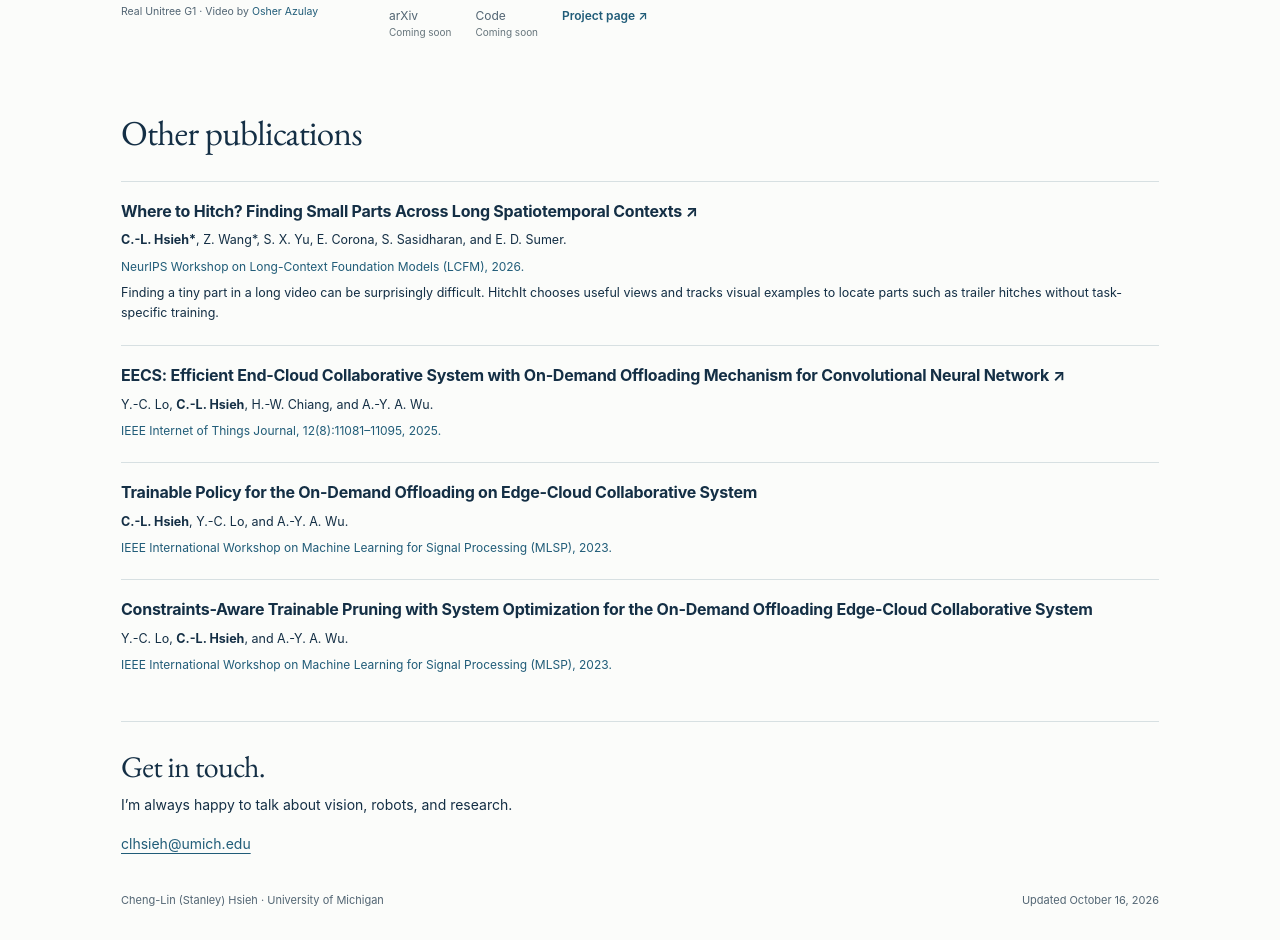
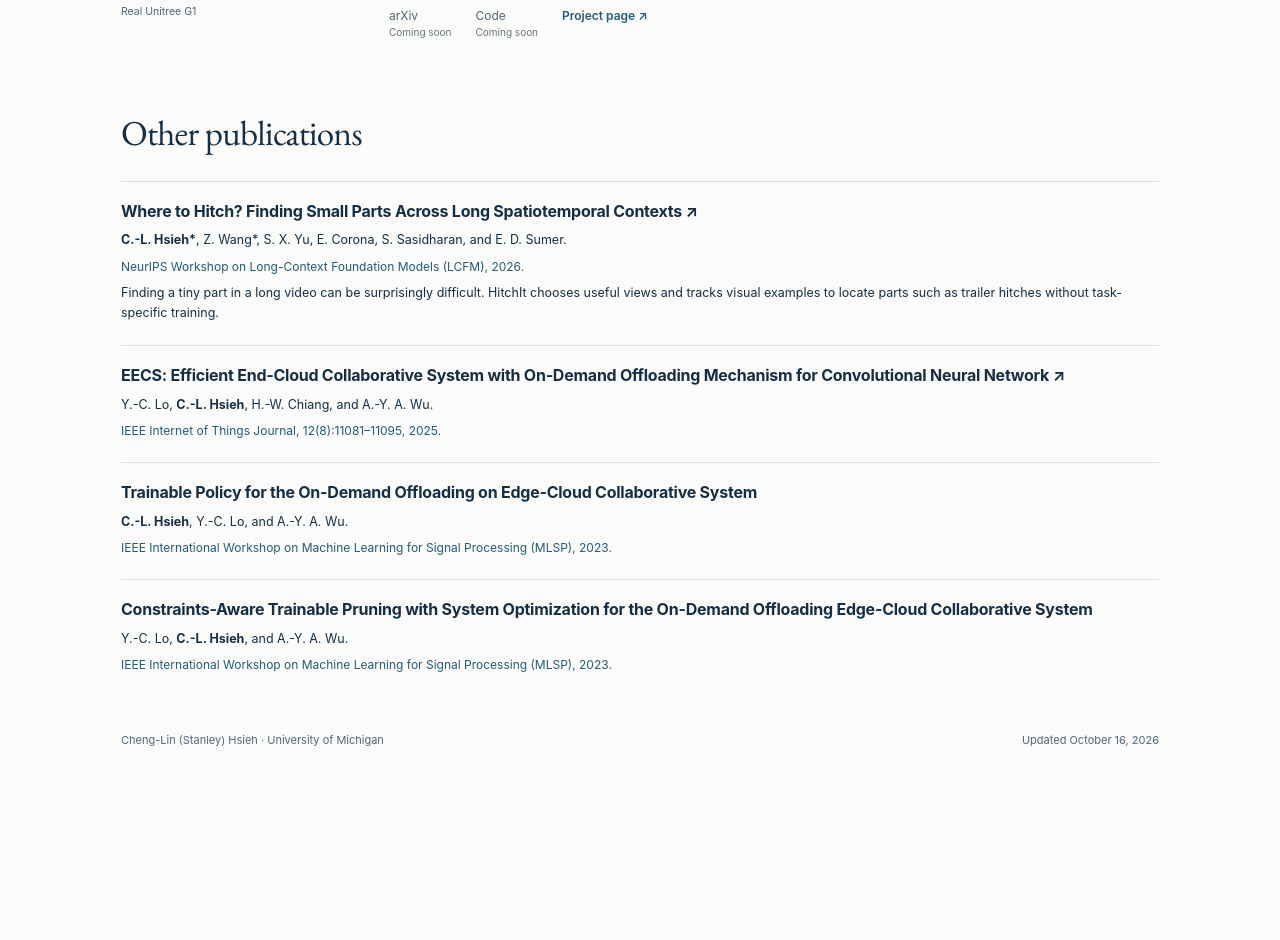
Before and after one commit to chenglinh/chenglinh.github.io, a Jekyll site: the page index.html, which Jekyll copies as it is, in a window 1280 px wide and 1400 px high, scrolled down 560 px, cut to the strip 460-1400 px from the top of the window. Built offline with Jekyll 4.4.1, drawn with Linux system fonts in a browser that asks for light colours; after the commit the page ends 1799 px from its top, so only the background shows below that; some of the changed text lies outside the part shown.

Commit message:
Simplify homepage contact details and video caption

```diff
--- a/index.html
+++ b/index.html
@@ -13,15 +13,15 @@
 </head>
 <body>
 <a class="skip" href="#main">Skip to content</a>
-<header class="topbar"><a class="wordmark" href="#">Cheng-Lin (Stanley) Hsieh</a><nav aria-label="Main navigation"><a href="#selected">Selected research</a><a href="#publications">Other publications</a><a href="#contact">Contact</a></nav></header>
+<header class="topbar"><a class="wordmark" href="#">Cheng-Lin (Stanley) Hsieh</a><nav aria-label="Main navigation"><a href="#selected">Selected research</a><a href="#publications">Other publications</a></nav></header>
 <main id="main">
 <section class="hero" aria-labelledby="intro-title">
 <div><h1 id="intro-title"><span>Cheng-Lin (Stanley) Hsieh</span><span class="name-cn" lang="zh-Hant">謝承霖</span></h1>
 <p class="intro">I’m a Ph.D. candidate at the University of Michigan, advised by <a href="https://web.eecs.umich.edu/~stellayu/">Stella X. Yu</a>. I study visual correspondence and robot learning, with hands-on experience on the Unitree G1.</p>
-<div class="contact"><a href="mailto:clhsieh@umich.edu">Email ↗</a><a href="https://github.com/chenglinh">GitHub ↗</a></div></div>
+<p id="contact" class="contact"><a href="mailto:clhsieh@umich.edu">clhsieh@umich.edu</a></p></div>
 <figure class="portrait"><img src="images/cheng-lin-hsieh.jpg" alt="Portrait of Cheng-Lin Hsieh" width="2901" height="2901"></figure>
 </section>
-<p class="availability">Seeking summer 2027 research internships in robotics and computer vision. <a href="mailto:clhsieh@umich.edu">Get in touch ↗</a></p>
+<p class="availability">Seeking summer 2027 research internships in robotics and computer vision.</p>
 <section id="selected" class="section" aria-labelledby="research-title">
 <div class="section-heading"><h2 id="research-title">Selected research</h2><p class="section-note">* Equal contribution</p></div>
 <article class="research-card">
@@ -30,7 +30,7 @@
 <div class="project-links" aria-label="Dense Flow resources"><span>arXiv <small>Coming soon</small></span><span>Code <small>Coming soon</small></span><span>Project page <small>Coming soon</small></span></div></div>
 </article>
 <article class="research-card">
-<figure class="project-media"><video controls muted loop playsinline preload="metadata" poster="assets/teasers/fall-recovery.jpg" width="780" height="423" aria-label="A real Unitree G1 performs guided fall recovery on raised terrain"><source src="assets/teasers/fall-recovery.mp4" type="video/mp4">Your browser does not support video. <a href="assets/teasers/fall-recovery.mp4">Watch the recovery demo</a>.</video><figcaption>Real Unitree G1 · Video by <a href="https://osheraz.github.io/">Osher Azulay</a></figcaption></figure>
+<figure class="project-media"><video controls muted loop playsinline preload="metadata" poster="assets/teasers/fall-recovery.jpg" width="780" height="423" aria-label="A real Unitree G1 performs guided fall recovery on raised terrain"><source src="assets/teasers/fall-recovery.mp4" type="video/mp4">Your browser does not support video. <a href="assets/teasers/fall-recovery.mp4">Watch the recovery demo</a>.</video><figcaption>Real Unitree G1</figcaption></figure>
 <div><p class="badge neutral">Under review</p><h3>Test-Time Motion Steering for Perceptive Humanoid Fall Recovery</h3><p class="authors">Osher Azulay*, <strong>Cheng-Lin Hsieh*</strong>, and Stella X. Yu</p><p>We turn getting back up into a behavior the robot can adapt and steer. A visual diffusion model lets us guide heading, timing, and route at test time, while a depth-aware controller carries out the recovery on a real Unitree G1.</p>
 <div class="project-links" aria-label="Fall Recovery resources"><span>arXiv <small>Coming soon</small></span><span>Code <small>Coming soon</small></span><a href="https://osheraz.github.io/steerable-recovery/">Project page ↗</a></div></div>
 </article>
@@ -42,6 +42,5 @@
 <li><h3>Trainable Policy for the On-Demand Offloading on Edge-Cloud Collaborative System</h3><p><strong>C.-L. Hsieh</strong>, Y.-C. Lo, and A.-Y. A. Wu.</p><p class="venue">IEEE International Workshop on Machine Learning for Signal Processing (MLSP), 2023.</p></li>
 <li><h3>Constraints-Aware Trainable Pruning with System Optimization for the On-Demand Offloading Edge-Cloud Collaborative System</h3><p>Y.-C. Lo, <strong>C.-L. Hsieh</strong>, and A.-Y. A. Wu.</p><p class="venue">IEEE International Workshop on Machine Learning for Signal Processing (MLSP), 2023.</p></li>
 </ol></section>
-<section id="contact" class="section contact-section"><h2>Get in touch.</h2><p>I’m always happy to talk about vision, robots, and research.</p><a class="email-link" href="mailto:clhsieh@umich.edu">clhsieh@umich.edu</a></section>
 </main><footer><span>Cheng-Lin (Stanley) Hsieh · University of Michigan</span><span>Updated October 16, 2026</span></footer>
 </body></html>
```
